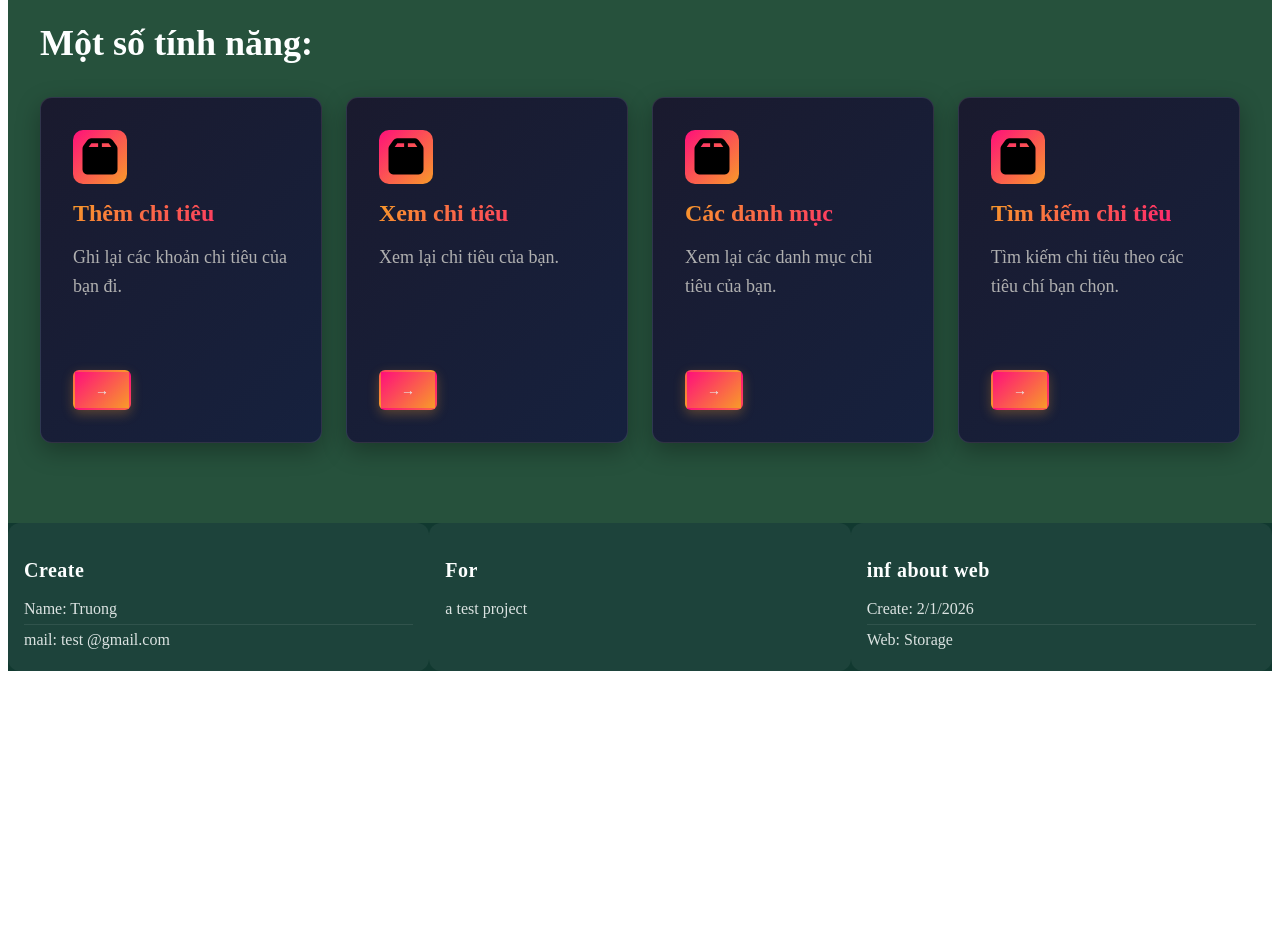
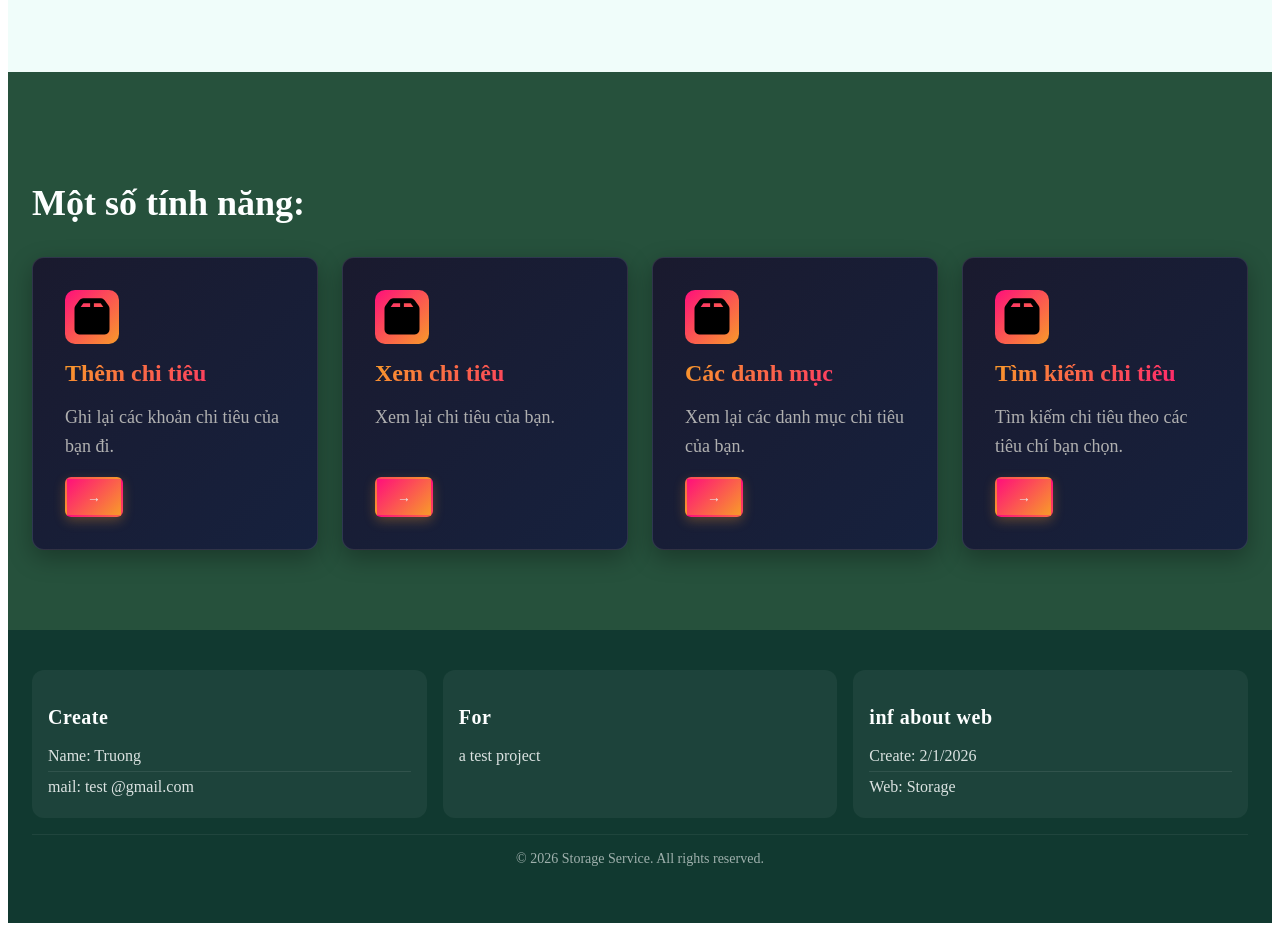
Before and after one commit to Yuange29/box-frontend, a React (Vite) app: page / in a window 1280 px wide. Shown: the part 800-1731 px from the top of the page. Before the commit the page ends 1479 px from the top, so only its background shows below. Built offline with nearby package versions, Linux system fonts and the light colour scheme.

Commit message:
update some attriutes

```diff
--- a/src/Contexts/AuthContext.jsx
+++ b/src/Contexts/AuthContext.jsx
@@ -12,7 +12,6 @@ function AuthProvider({ children }) {
     const fetchUserInfo = async () => {
       try {
         const token = localStorage.getItem("accessToken");
-        console.log("Token:", token);
         if (!token) {
           setUser(null);
           setLoading(false);
--- a/src/components/Header/HeaderLayout.jsx
+++ b/src/components/Header/HeaderLayout.jsx
@@ -4,7 +4,6 @@ import { useState, useEffect } from "react";
 import { useContext } from "react";
 import { AuthContext } from "../../contexts/AuthContext";
 import { getLinks } from "../../data/navLinks.js";
-//  img
 import logoImg from "../../assets/img/logo-img.png";
 
 const Header = styled.header`
--- a/src/components/footer/FooterLayout.jsx
+++ b/src/components/footer/FooterLayout.jsx
@@ -6,16 +6,24 @@ const Footer = styled.footer`
   display: flex;
   flex-wrap: wrap;
   justify-content: space-around;
+  gap: 16px;
+  padding: 40px 24px;
+  box-sizing: border-box;
   background-color: var(--footer-color);
 `;
 
-const InfomationCard = styled.div`
+const InformationCard = styled.div`
   flex: 1 1 280px;
+  max-width: 100%;
   padding: 16px;
   border-radius: 12px;
+  box-sizing: border-box;
   background: rgba(255, 255, 255, 0.05);
   font-size: 18px;
   color: var(--cotton-color);
+  transition:
+    transform 0.2s ease,
+    background 0.2s ease;
 
   &:hover {
     transform: translateY(-4px);
@@ -23,27 +31,31 @@ const InfomationCard = styled.div`
   }
 
   @media (max-width: 600px) {
+    flex: 1 1 100%;
     font-size: 16px;
   }
 `;
 
-const InfomationTitle = styled.h3`
+const InformationTitle = styled.h3`
   margin-bottom: 12px;
   font-size: 20px;
   font-weight: 600;
   letter-spacing: 0.5px;
 `;
 
-const InfomationList = styled.ul`
+const InformationList = styled.ul`
   list-style: none;
   padding: 0;
   margin: 0;
 `;
 
-const InfomationChild = styled.li`
+const InformationChild = styled.li`
   padding: 6px 0;
   font-size: 16px;
   opacity: 0.85;
+  transition:
+    transform 0.15s ease,
+    opacity 0.15s ease;
 
   &:hover {
     scale: 1.02;
@@ -55,16 +67,26 @@ const InfomationChild = styled.li`
   }
 `;
 
+const Copyright = styled.div`
+  width: 100%;
+  text-align: center;
+  padding: 16px 0;
+  font-size: 14px;
+  opacity: 0.6;
+  border-top: 1px solid rgba(255, 255, 255, 0.1);
+  color: var(--cotton-color);
+`;
+
 function ShowData({ title, inf }) {
   return (
-    <InfomationCard>
-      <InfomationTitle>{title}</InfomationTitle>
-      <InfomationList>
+    <InformationCard>
+      <InformationTitle>{title}</InformationTitle>
+      <InformationList>
         {inf.map((e, index) => (
-          <InfomationChild key={index}>{e}</InfomationChild>
+          <InformationChild key={index}>{e}</InformationChild>
         ))}
-      </InfomationList>
-    </InfomationCard>
+      </InformationList>
+    </InformationCard>
   );
 }
 
@@ -74,6 +96,7 @@ export default function FooterLayout() {
       {footerData.map((item, index) => (
         <ShowData key={index} {...item} />
       ))}
+      <Copyright>© 2026 Storage Service. All rights reserved.</Copyright>
     </Footer>
   );
 }
--- a/src/components/homeComponents/FeatureCard.jsx
+++ b/src/components/homeComponents/FeatureCard.jsx
@@ -1,7 +1,7 @@
 import styled from "styled-components";
 import { useNavigate } from "react-router-dom";
 
-const FeatureCard = ({ title, desc, direct }) => {
+const FeatureCard = ({ title, desc, direct, icon }) => {
   const navigate = useNavigate();
 
   const handleReadMore = () => {
@@ -14,7 +14,9 @@ const FeatureCard = ({ title, desc, direct }) => {
     <StyledWrapper>
       <div className="card">
         <div className="icon-section">
-          <div className="icon-wrapper">{<i class="fa-solid fa-box"></i>}</div>
+          <div className="icon-wrapper">
+            <i className={icon || "fa-solid fa-box"}></i>
+          </div>
         </div>
         <div className="content">
           <h3 className="heading">{title || "Feature"}</h3>
@@ -32,10 +34,11 @@ const FeatureCard = ({ title, desc, direct }) => {
 
 const StyledWrapper = styled.div`
   display: flex;
-  align-items: center;
+  align-items: stretch;
   justify-content: center;
-  min-height: 100%;
   width: 100%;
+  height: 100%;
+  box-sizing: border-box;
 
   .card {
     position: relative;
@@ -43,6 +46,7 @@ const StyledWrapper = styled.div`
     flex-direction: column;
     align-items: flex-start;
     width: 100%;
+    height: 100%;
     min-height: 280px;
     padding: 32px;
     overflow: hidden;
@@ -50,6 +54,7 @@ const StyledWrapper = styled.div`
     background: linear-gradient(135deg, #1a1a2e 0%, #16213e 100%);
     box-shadow: 0 8px 24px rgba(0, 0, 0, 0.3);
     border: 1px solid rgba(255, 255, 255, 0.1);
+    box-sizing: border-box;
     transition: all 0.4s cubic-bezier(0.23, 1, 0.32, 1);
     cursor: pointer;
   }
@@ -138,7 +143,7 @@ const StyledWrapper = styled.div`
     background: transparent;
     border-color: #f89b29;
     color: #f89b29;
-    box-shadow: internal 0 0 0 1px rgba(248, 155, 41, 0.5);
+    box-shadow: inset 0 0 0 1px rgba(248, 155, 41, 0.5);
     transform: translateX(6px);
   }
 
--- a/src/components/ui/Container.jsx
+++ b/src/components/ui/Container.jsx
@@ -1,8 +1,7 @@
 import styled from "styled-components";
 
 const Container = styled.div`
-  width: 100%;
-  max-width: 1200px;
+  max-width: 100%;
   margin: 0 auto;
   padding: 0 24px;
 
--- a/src/components/ui/Section.jsx
+++ b/src/components/ui/Section.jsx
@@ -1,11 +1,17 @@
 import styled from "styled-components";
 
 const Section = styled.section`
-  padding: ${(p) => (p.$fullHeight ? "0" : p.$padding || "80px 0")};
+  box-sizing: border-box;
+  width: 100%;
+  // overflow: hidden;
+  padding: ${(p) =>
+    p.$fullHeight ? "0" : p.$padding || "80px 0"}; // ← chỉ padding dọc
+
   ${(p) =>
     p.$fullHeight &&
     `
-    height: 80vh;
+    height: 100vh;
+    width: 100%;
     display: flex;
     align-items: center;
     justify-content: center;
@@ -14,8 +20,8 @@ const Section = styled.section`
   background-color: ${(p) => p.$bgColor || "transparent"};
 
   @media (max-width: 768px) {
-    padding: ${(p) => (p.$fullHeight ? "0" : p.$mobilePadding || "48px 0")};
+    padding: ${(p) =>
+      p.$fullHeight ? "0" : p.$mobilePadding || "48px 0"}; // ← chỉ padding dọc
   }
 `;
-
 export default Section;
--- a/src/styles/FeatureWrapper.jsx
+++ b/src/styles/FeatureWrapper.jsx
@@ -1,16 +1,18 @@
 import styled from "styled-components";
 
 const FeatureWrapper = styled.div`
+  box-sizing: border-box;
   display: grid;
   grid-template-columns: repeat(4, 1fr);
   gap: 24px;
   margin-top: 32px;
   width: 100%;
-
+  padđing: 8px;
   & > div {
     transition:
       opacity 0.3s ease,
       filter 0.3s ease;
+    min-width: 0;
   }
 
   &:has(> div:hover) > div:not(:hover) {
```
